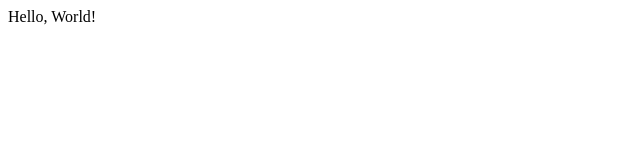
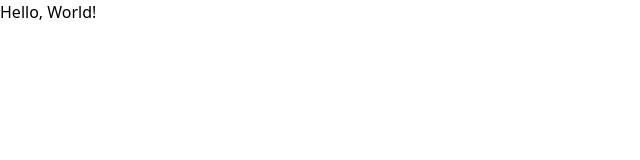
Before and after one commit to michalwachowicz/cv-application, a React (Vite) app: page / in a window 1280 px wide. Shown: the top 160 px of the page, without its empty margins (0-640 px from the left). Built offline with nearby package versions, Linux system fonts and the light colour scheme.

Commit message:
Add css reset and typography tweaks

```diff
--- /dev/null
+++ b/src/scss/base/_index.scss
@@ -0,0 +1,2 @@
+@forward "reset";
+@forward "typography";
--- /dev/null
+++ b/src/scss/base/_reset.scss
@@ -0,0 +1,67 @@
+/*
+  Use a more intuitive box-sizing model
+*/
+
+*,
+*::before,
+*::after {
+  box-sizing: border-box;
+}
+
+/*
+  Remove default margin and padding
+*/
+
+* {
+  margin: 0;
+  padding: 0;
+}
+
+/*
+  Set media elements defaults to block
+*/
+
+img,
+picture,
+video,
+canvas,
+svg {
+  display: block;
+  max-width: 100%;
+}
+
+/*
+  Add word wrapping for long words to avoid overflowing
+*/
+
+p,
+h1,
+h2,
+h3,
+h4,
+h5,
+h6 {
+  overflow-wrap: break-word;
+  hyphens: auto;
+}
+
+/*
+  Correct the inability to style clickable types in iOS and Safari
+*/
+
+button,
+[type="button"],
+[type="reset"],
+[type="submit"] {
+  appearance: button;
+  -webkit-appearance: button;
+}
+
+/*
+  Remove the inner border and padding in Firefox
+*/
+
+::-moz-focus-inner {
+  border-style: none;
+  padding: 0;
+}
--- /dev/null
+++ b/src/scss/base/_typography.scss
@@ -0,0 +1,26 @@
+$font-stack: (
+  system-ui,
+  "Segoe UI",
+  Roboto,
+  Helvetica,
+  Arial,
+  sans-serif,
+  "Apple Color Emoji",
+  "Segoe UI Emoji",
+  "Segoe UI Symbol"
+);
+
+body {
+  font-family: $font-stack;
+  line-height: 1.5;
+  -webkit-font-smoothing: antialiased;
+  -webkit-text-size-adjust: 100%;
+}
+
+input,
+button,
+textarea,
+select {
+  font: inherit;
+  font-size: 1rem;
+}
--- a/src/scss/main.scss
+++ b/src/scss/main.scss
@@ -0,0 +1 @@
+@use "base";
```
